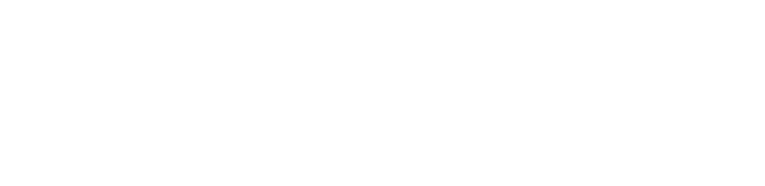
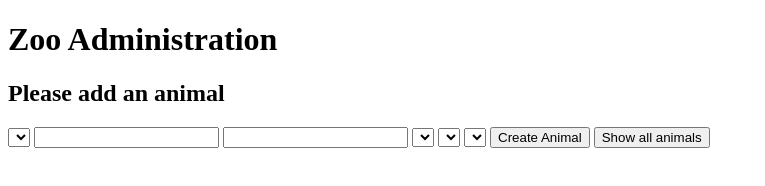
Before and after one commit to Nana7782/Project-Zoo-Administration, a website: page index.html in a window 1280 px wide. Shown: the whole page, without its empty margins (0-765 px from the left). Drawn offline with Linux system fonts and the light colour scheme.

Commit message:
html structure

```diff
--- a/index.html
+++ b/index.html
@@ -4,10 +4,32 @@
     <meta charset="UTF-8" />
 
     <meta name="viewport" content="width=device-width, initial-scale=1.0" />
+    <link rel="stylesheet" href="./src/style.css" />
     <title>Zoo Administration</title>
   </head>
   <body>
-    <div id="app"></div>
+    <h1>Zoo Administration</h1>
+    <div>
+      <h2>Please add an animal</h2>
+      <form>
+        <select name="animal" id="animal-select"></select>
+        <input type="text" name="name" id="name-input" />
+        <input type="number" name="yaearOfBirth" id="year-input" />
+        <select name="constinent" id="continent-select"></select>
+        <select name="needs" id="needs-select"></select>
+        <select name="enclosure" id="enclosure-select"></select>
+        <button type="submit">Create Animal</button>
+        <button id="showAll">Show all animals</button>
+      </form>
+    </div>
+    <div class="habitat">
+      <div id="savannah"></div>
+      <div id="jungle"></div>
+      <div id="aqua"></div>
+      <div id="reptile"></div>
+      <div id="forest"></div>
+      <div id="arctic"></div>
+    </div>
     <script type="module" src="/src/main.ts"></script>
   </body>
 </html>
```
Also changed, not shown: 1 other file.
